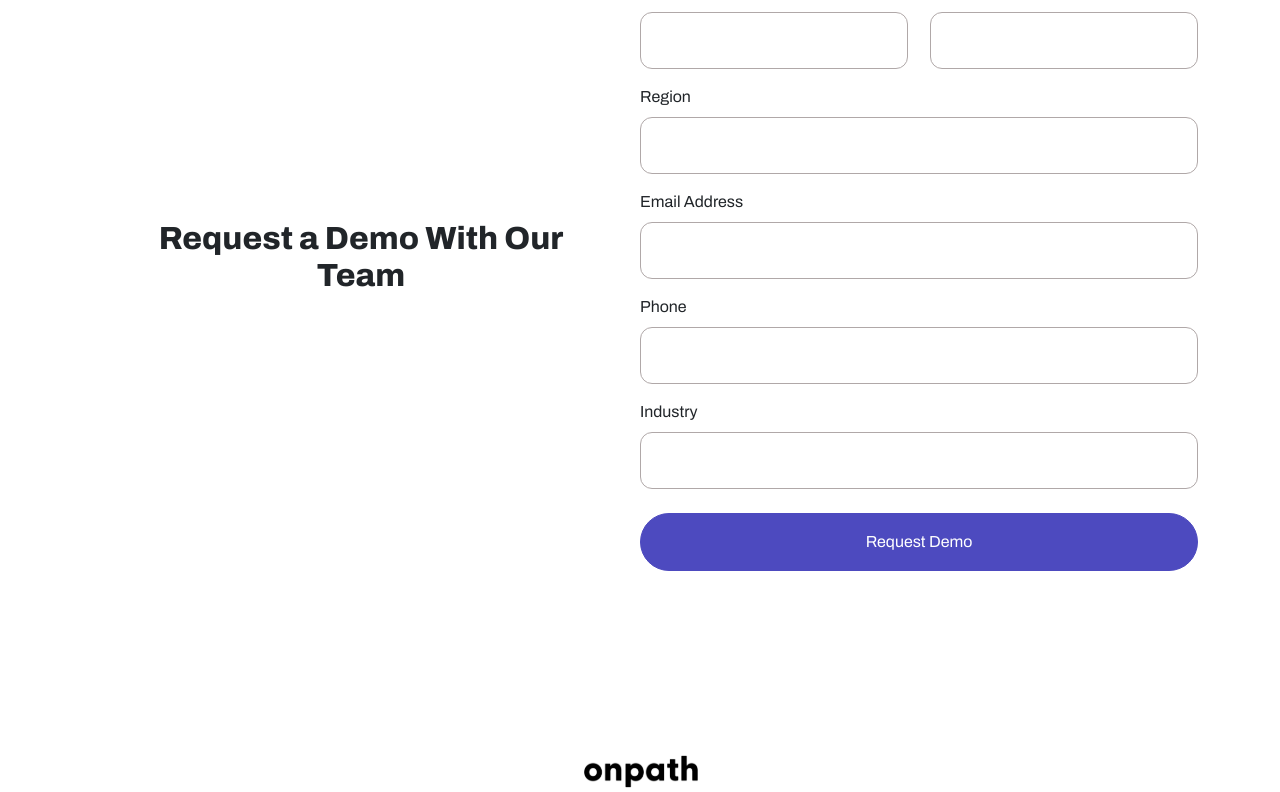
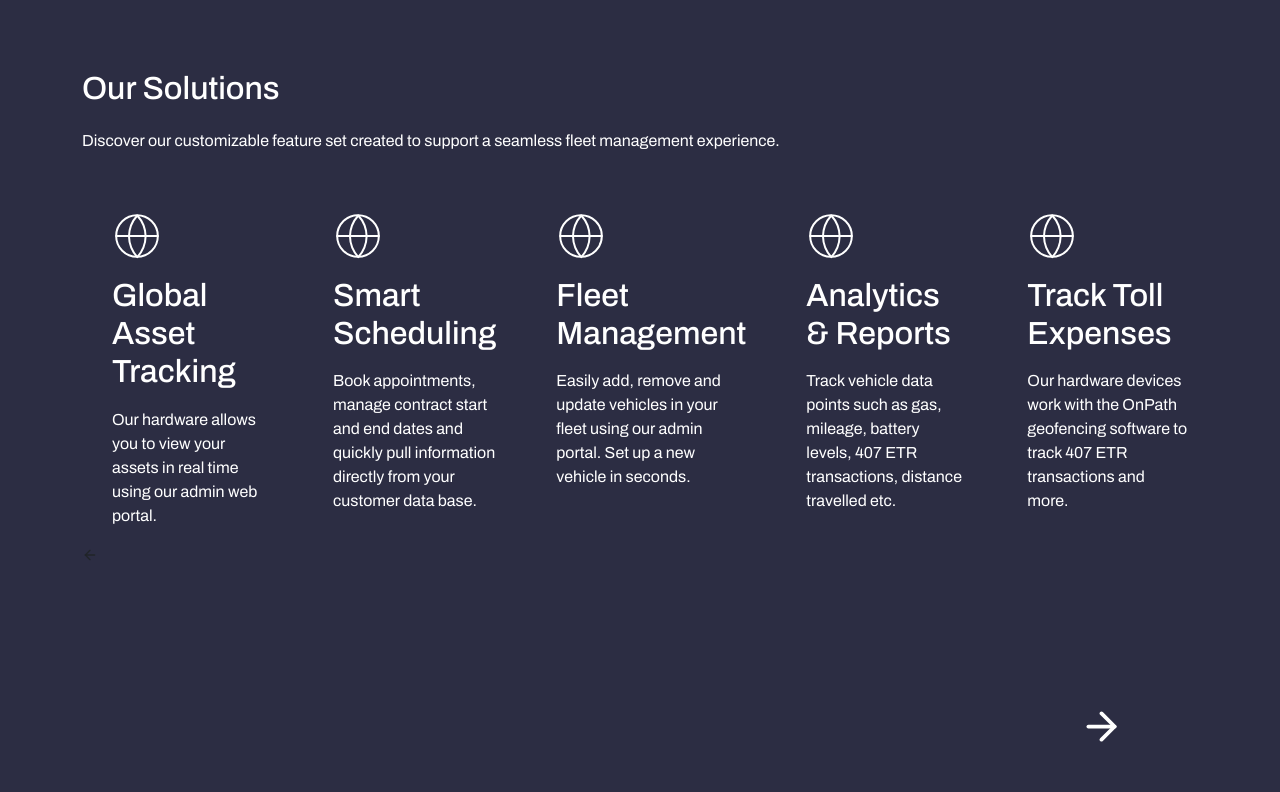
Before and after one commit to smaknojia-at-speer/onpath-task, a React (Create React App) app: page / in a window 1280 px wide. Shown: the part 1828-2620 px from the top of the page. Built offline with nearby package versions, Linux system fonts and the light colour scheme.

Commit message:
added solution section to the project

```diff
--- a/package.json
+++ b/package.json
@@ -16,7 +16,9 @@
     "react-dom": "^18.2.0",
     "react-icons": "^4.4.0",
     "react-scripts": "5.0.1",
-    "web-vitals": "^2.1.4"
+    "web-vitals": "^2.1.4",
+    "nth-check": ">=2.0.1"
+
   },
   "scripts": {
     "start": "react-scripts start",
--- a/src/App.scss
+++ b/src/App.scss
@@ -37,7 +37,7 @@ body {
 }
 
 .service-card {
-  // max-width: 500px;
+  margin-bottom: 60px;
   margin-top: 90px;
 }
 
@@ -92,7 +92,7 @@ body {
 }
 
 .input-border {
-  border-radius: 12px;
+  border-radius: 15px;
   border-color: #b0a8a8;
   height: 57px;
 }
@@ -140,6 +140,66 @@ body {
   font-size: 14px;
   line-height: 21px;
 }
+
+.solutions {
+  background-color: #2c2d43;
+  &__content {
+    &--info {
+      margin-top: 28px;
+      margin-top: 20px;
+    }
+  }
+}
+
+.solution-card {
+  padding: 20px;
+
+  &__container {
+    cursor: pointer;
+    margin-top: 20px;
+    border: 2px solid transparent;
+    border-radius: 10px;
+    padding: 20px;
+    min-width: 205px;
+    height: 354px;
+    &__img {
+      height: 42px;
+    }
+  }
+  &__container:hover {
+    border: 2px solid #ffbb2a;
+  }
+}
+
+.solutioncard-wrapper {
+  overflow: scroll;
+}
+
+.solutioncard-wrapper::-webkit-scrollbar {
+  display: none;
+}
+
+/* Hide scrollbar for IE, Edge and Firefox */
+.solutioncard-wrapper {
+  -ms-overflow-style: none; /* IE and Edge */
+  scrollbar-width: none; /* Firefox */
+}
+
+.solutions {
+  padding-top: 90px;
+}
+
+.svg-right-arrow {
+  cursor: pointer;
+  right: 50px;
+  bottom: 50px;
+}
+
+.solution-button {
+  background-color: transparent;
+  border: none;
+}
+
 /* _________________________________________________________________________
 
 Media Queries for 768px and above screens
@@ -178,6 +238,11 @@ _______________________________________________________________________* */
     /* padding-bottom: 30px; */
   }
 
+  .svg-right-arrow {
+    cursor: pointer;
+    right: 150px;
+    bottom: 50px;
+  }
   .service-card {
     // max-width: 500px;
     margin-top: 0px;
--- a/src/components/Footer.js
+++ b/src/components/Footer.js
@@ -31,7 +31,7 @@ const Footer = () => {
             src={logo}
             alt="Brand-Logo"
           />
-          <p className="footer-copyright">
+          <p className="footer-copyright md-mb-0">
             © 2022 OnPath. All Rights Reserved.
           </p>
           <div>
--- a/src/components/ServiceCard.js
+++ b/src/components/ServiceCard.js
@@ -1,7 +1,6 @@
 import React from "react";
 
 const ServiceCard = ({ svgImage, bgImage, title, description }) => {
-  console.log(svgImage);
   return (
     <section className="service-card text-center d-md-flex justify-content-center">
       <div className="d-md-flex flex-row-reverse justify-content-center align-items-center">
--- a/src/components/Services.js
+++ b/src/components/Services.js
@@ -7,9 +7,11 @@ const Services = ({ services }) => {
   return (
     <div className="container">
       <h2 className="section-title">Why Choose Us?</h2>
+      {/* for mobile screen */}
       <div className="d-block d-md-none">
         <ServicesStack services={services} />
       </div>
+      {/* for larger screen */}
       <div className="d-none d-md-block">
         <ServicesCarousel services={services} />
       </div>
--- /dev/null
+++ b/src/components/SolutionCard.js
@@ -0,0 +1,33 @@
+import React from "react";
+import { solutions } from "./Utils";
+
+const SolutionCard = () => {
+  return (
+    <>
+      <div className="d-flex">
+        {solutions.map((solution, index) => (
+          <div key={index} className="d-flex mx-2 solution-card-container">
+            <div className="solution-card__container">
+              <img
+                className="solution-card__container--img"
+                src={solution.svgImage}
+                alt="book"
+              />
+              <h2
+                className="text-white solution-card____container--title"
+                style={{ margin: "16px 0" }}
+              >
+                {solution.title}
+              </h2>
+              <p className="text-white text-white solution-card__container--description">
+                {solution.description}
+              </p>
+            </div>
+          </div>
+        ))}
+      </div>
+    </>
+  );
+};
+
+export default SolutionCard;
--- /dev/null
+++ b/src/components/Solutions.js
@@ -0,0 +1,58 @@
+import React, { useState, useRef } from "react";
+import { FiArrowLeft, FiArrowRight } from "react-icons/fi";
+import SolutionCard from "./SolutionCard";
+
+const Solutions = () => {
+  const [offsetX, setOffsetX] = useState(0);
+  /**
+   * @type { { current: HTMLElement } }
+   */
+  const solutionsWrapper = useRef(null);
+
+  const clickHandler = () => {
+    solutionsWrapper.current.scrollTo({
+      left: offsetX + 200,
+      behavior: "smooth"
+    });
+  };
+
+  const scrollHandler = () => {
+    setOffsetX(solutionsWrapper.current.scrollLeft);
+  };
+
+  return (
+    <div className="solutions position-relative">
+      <div className="container" style={{ height: "730px" }}>
+        <div className="solutions__content">
+          <h2 className="text-white solutions__content--title">
+            Our Solutions
+          </h2>
+          <p className="text-white solutions__content--info">
+            Discover our customizable feature set created to support a seamless
+            fleet management experience.
+          </p>
+          <div
+            className="solutioncard-wrapper"
+            ref={solutionsWrapper}
+            onScroll={scrollHandler}
+          >
+            <SolutionCard />
+          </div>
+          <div>
+            <div>
+              <FiArrowLeft />
+            </div>
+            <button
+              onClick={clickHandler}
+              className="position-absolute solution-button svg-right-arrow"
+            >
+              <FiArrowRight color="#fff" size={45} />
+            </button>
+          </div>
+        </div>
+      </div>
+    </div>
+  );
+};
+
+export default Solutions;
--- /dev/null
+++ b/src/components/Utils.js
@@ -0,0 +1,72 @@
+import morflax from "../assets/morflax-studio.png";
+import phone from "../assets/phone.svg";
+import device from "../assets/device.png";
+
+import svgImage from "../assets/contract-group-hero.svg";
+import svgImage2 from "../assets/contract-group-hero2.svg";
+import globe from "../assets/globe.svg";
+
+//Services Offered
+export const services = [
+  {
+    svgImage: svgImage,
+    bgImage: morflax,
+    title: "Lorem Ipsum",
+    description:
+      "Create a contract in under 60 seconds using your smart phone or tablet. This contactless and paperless solution connects directly to the OnPath web admin portal for a seamless experience."
+  },
+  {
+    svgImage: svgImage2,
+    bgImage: phone,
+    title: "Lorem Ipsum",
+    description:
+      "Create a contract in under 60 seconds using your smart phone or tablet. This contactless and paperless solution connects directly to the OnPath web admin portal for a seamless experience."
+  },
+  {
+    svgImage: svgImage,
+    bgImage: device,
+    title: "Lorem Ipsum",
+    description:
+      "Create a contract in under 60 seconds using your smart phone or tablet. This contactless and paperless solution connects directly to the OnPath web admin portal for a seamless experience."
+  }
+];
+
+// Our Solution Section
+export const solutions = [
+  {
+    svgImage: globe,
+    title: "Global Asset Tracking",
+    description:
+      "Our hardware allows you to view your assets in real time using our admin web portal."
+  },
+  {
+    svgImage: globe,
+    title: "Smart Scheduling",
+    description:
+      "Book appointments, manage contract start and end dates and quickly pull information directly from your customer data base."
+  },
+  {
+    svgImage: globe,
+    title: "Fleet Management",
+    description:
+      "Easily add, remove and update vehicles in your fleet using our admin portal. Set up a new vehicle in seconds."
+  },
+  {
+    svgImage: globe,
+    title: "Analytics & Reports",
+    description:
+      "Track vehicle data points such as gas, mileage, battery levels, 407 ETR transactions, distance travelled etc."
+  },
+  {
+    svgImage: globe,
+    title: "Track Toll Expenses",
+    description:
+      "Our hardware devices work with the OnPath geofencing software to track 407 ETR transactions and more."
+  },
+  {
+    svgImage: globe,
+    title: "Reservations",
+    description:
+      "See a full schedule of vehicle availability , and reserve vehicles in your fleet based off of wear and tear and other data points."
+  }
+];
--- a/src/pages/Home.js
+++ b/src/pages/Home.js
@@ -3,39 +3,10 @@ import React from "react";
 import Header from "../components/Header";
 import Hero from "../components/Hero";
 import Services from "../components/Services";
-
-import morflax from "../assets/morflax-studio.png";
-import phone from "../assets/phone.svg";
-import device from "../assets/device.png";
-
-import svgImage from "../assets/contract-group-hero.svg";
-import svgImage2 from "../assets/contract-group-hero2.svg";
+import { services } from "./../components/Utils";
 import RequestDemo from "../components/RequestDemo";
 import Footer from "../components/Footer";
-
-const services = [
-  {
-    svgImage: svgImage,
-    bgImage: morflax,
-    title: "Lorem Ipsum",
-    description:
-      "Create a contract in under 60 seconds using your smart phone or tablet. This contactless and paperless solution connects directly to the OnPath web admin portal for a seamless experience."
-  },
-  {
-    svgImage: svgImage2,
-    bgImage: phone,
-    title: "Lorem Ipsum",
-    description:
-      "Create a contract in under 60 seconds using your smart phone or tablet. This contactless and paperless solution connects directly to the OnPath web admin portal for a seamless experience."
-  },
-  {
-    svgImage: svgImage,
-    bgImage: device,
-    title: "Lorem Ipsum",
-    description:
-      "Create a contract in under 60 seconds using your smart phone or tablet. This contactless and paperless solution connects directly to the OnPath web admin portal for a seamless experience."
-  }
-];
+import Solutions from "../components/Solutions";
 
 const Home = () => {
   return (
@@ -45,7 +16,9 @@ const Home = () => {
       <div style={{ marginTop: "150px" }}>
         <Services services={services} />
       </div>
+      <Solutions />
       <RequestDemo />
+
       <Footer />
     </div>
   );
```
